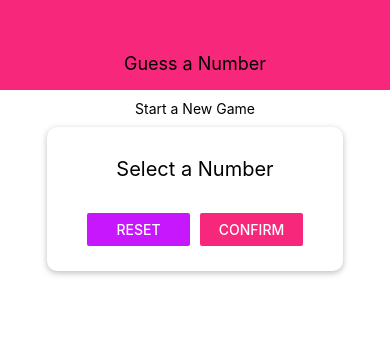
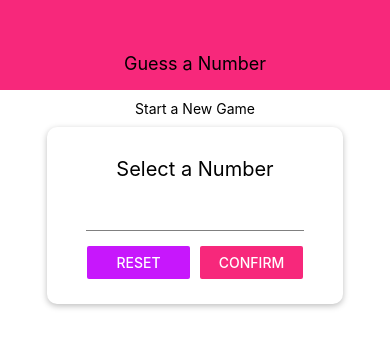
Before and after one commit to edmirmob/Guess_a_number_app, a React Native app in the folder guess-a-number/: screen / in a window 390 px wide. Shown: the top 348 px of the page. Built offline with nearby package versions, Linux system fonts and the light colour scheme.

Commit message:
Configuring & Styling a TextInput

```diff
--- /dev/null
+++ b/guess-a-number/components/Input.js
@@ -0,0 +1,18 @@
+import React from 'react';
+import { TextInput, StyleSheet } from 'react-native';
+
+const Input = props => {
+    return (
+        <TextInput {...props} style={{ ...styles.input, ...props.style }}></TextInput>
+    );
+}
+
+const styles = StyleSheet.create({
+    input: {
+        height: 30,
+        borderBottomColor: 'grey',
+        borderBottomWidth: 1,
+        marginVertical: 10
+    }
+});
+export default Input;
--- a/guess-a-number/screens/StartGameScreen.js
+++ b/guess-a-number/screens/StartGameScreen.js
@@ -1,7 +1,8 @@
 import React from 'react';
-import { View, Text, StyleSheet, TextInput, Button } from 'react-native';
+import { View, Text, StyleSheet, Button } from 'react-native';
 import Card from '../components/Card';
 import Colors from '../constants/Colors';
+import Input from '../components/Input';
 
 const StartGameScreen = props => {
     return (
@@ -9,7 +10,13 @@
             <Text>Start a New Game</Text>
             <Card style={styles.inputContainer}>
                 <Text style={styles.title}>Select a Number</Text>
-                <TextInput />
+                <Input
+                    styles={styles.input}
+                    blurOnSubmit
+                    autoCapitalize="none"
+                    autoCorrect={false}
+                    keyboardType="numeric"
+                    maxLength={2} />
                 <View style={styles.buttonContainer}>
                     <View style={styles.button}><Button title='Reset' onPress={() => { }} color={Colors.accent} /></View>
                     <View style={styles.button}><Button title='Confirm' onPress={() => { }} color={Colors.primary} /></View>
@@ -22,13 +29,17 @@
     screen: {
         flex: 1,
         padding: 10,
-        alignItems: 'center'
+        alignItems: "center"
     },
     inputContainer: {
         width: 300,
         maxWidth: '80%',
-        alignItems: 'center',
+        alignItems: "center",
         marginTop: 10
+    },
+    input: {
+        width: 50,
+        textAlign: "center",
     },
     button: {
         flex: 1,
```
